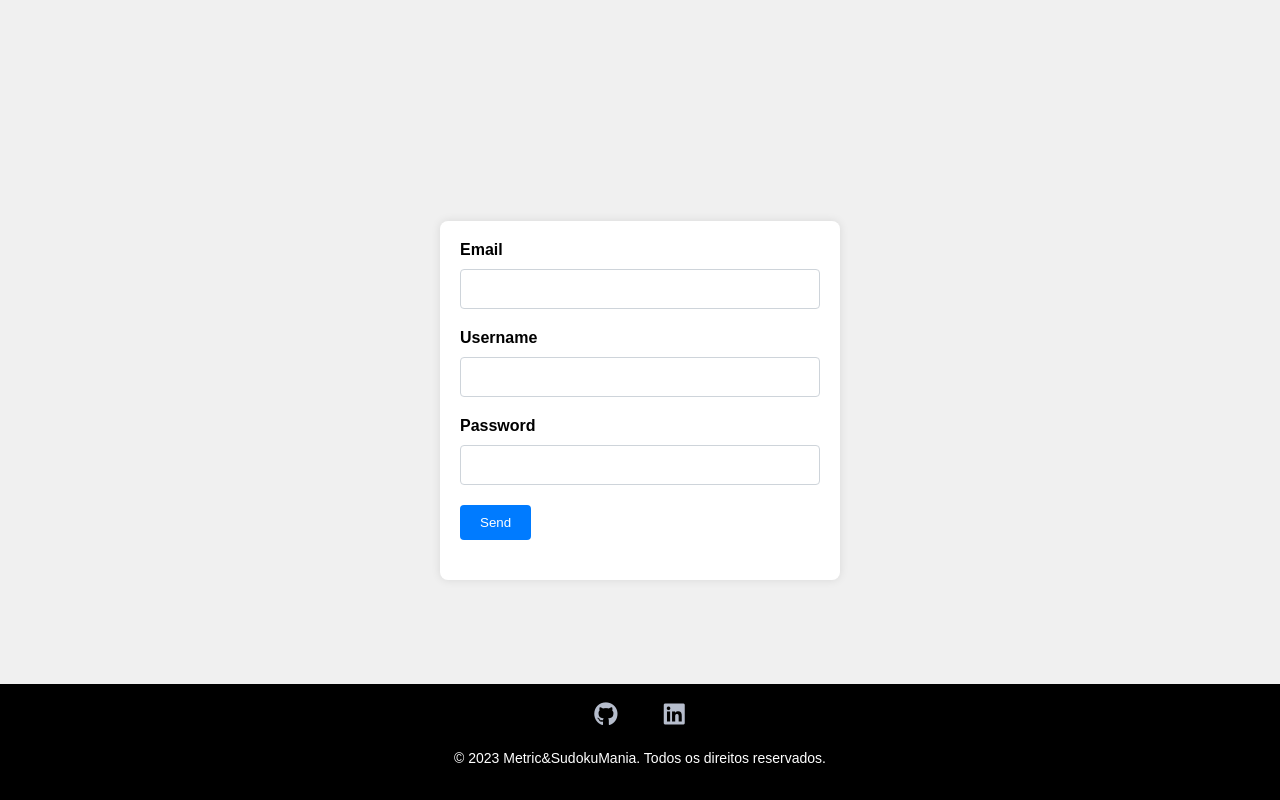
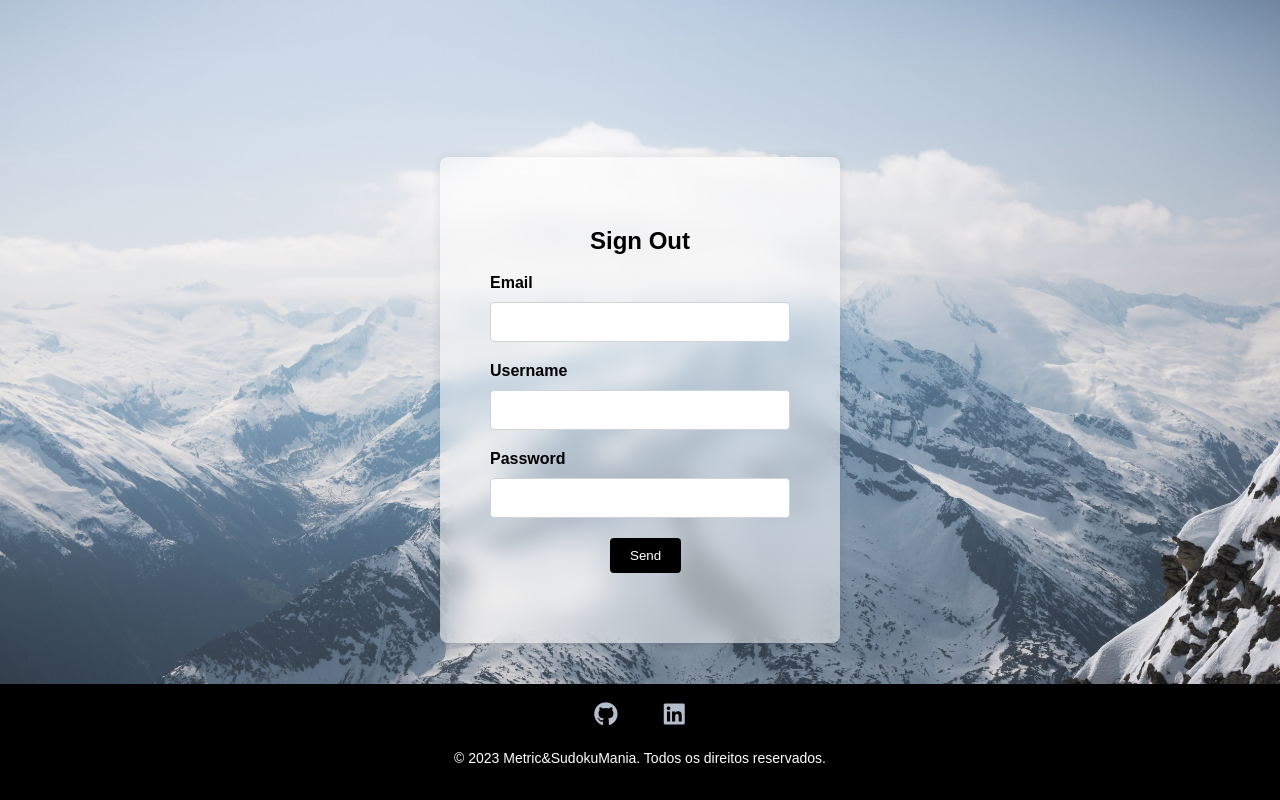
Before and after one commit to Atarian-ByVoid/sudoku_django, a Django app: page /register in a window 1280 px wide. Run offline with Django 4.2, Linux system fonts and the light colour scheme; some libraries are stand-ins or nearby versions.

Commit message:
refactor: Tela de login e register

```diff
--- a/game/static/css/register.css
+++ b/game/static/css/register.css
@@ -1,4 +1,3 @@
-/* Adicione este CSS ao seu arquivo de estilos */
 body {
     font-family: 'Arial', sans-serif;
     margin: 0;
@@ -7,7 +6,9 @@ body {
     align-items: center;
     justify-content: center;
     min-height: 100vh;
-    background-color: #f0f0f0; /* Adicione uma cor de fundo opcional */
+    background-image: url('../images/montanha.jpg');
+    background-size: cover;
+    background-position: center;
 }
 
 .container {
@@ -17,12 +18,15 @@ body {
 }
 
 .form-content {
-    background-color: #fff;
+    background-color: #ffffff83;
+    backdrop-filter: blur(10px);
     border-radius: 8px;
     box-shadow: 0 0 10px rgba(0, 0, 0, 0.1);
-    padding: 20px;
+    padding: 50px;
 }
-
+.form-content h2{
+    text-align: center;
+}
 .form-group {
     margin-bottom: 20px;
 }
@@ -40,16 +44,18 @@ input, select, textarea {
     border: 1px solid #ced4da;
     border-radius: 4px;
     box-sizing: border-box;
-    margin-top: 5px; /* Adiciona espaço entre os campos */
+    margin-top: 5px;
 }
 
 button {
-    background-color: #007bff;
+    background-color: #000000;
     color: #fff;
     padding: 10px 20px;
     border: none;
     border-radius: 4px;
     cursor: pointer;
+    margin-left: 40%;
+    transition:  0.5s ease-in-out;
 }
 
 button:hover {
--- a/game/templates/register.html
+++ b/game/templates/register.html
@@ -11,6 +11,7 @@
     {% block content %}
     <div class="container">
         <div class="form-content">
+        <h2>Sign Out</h2>
             <form action="" method="POST">
                 {% csrf_token %}
 
```
Also changed, not shown: game/static/css/login.css (+5 -3 lines).
